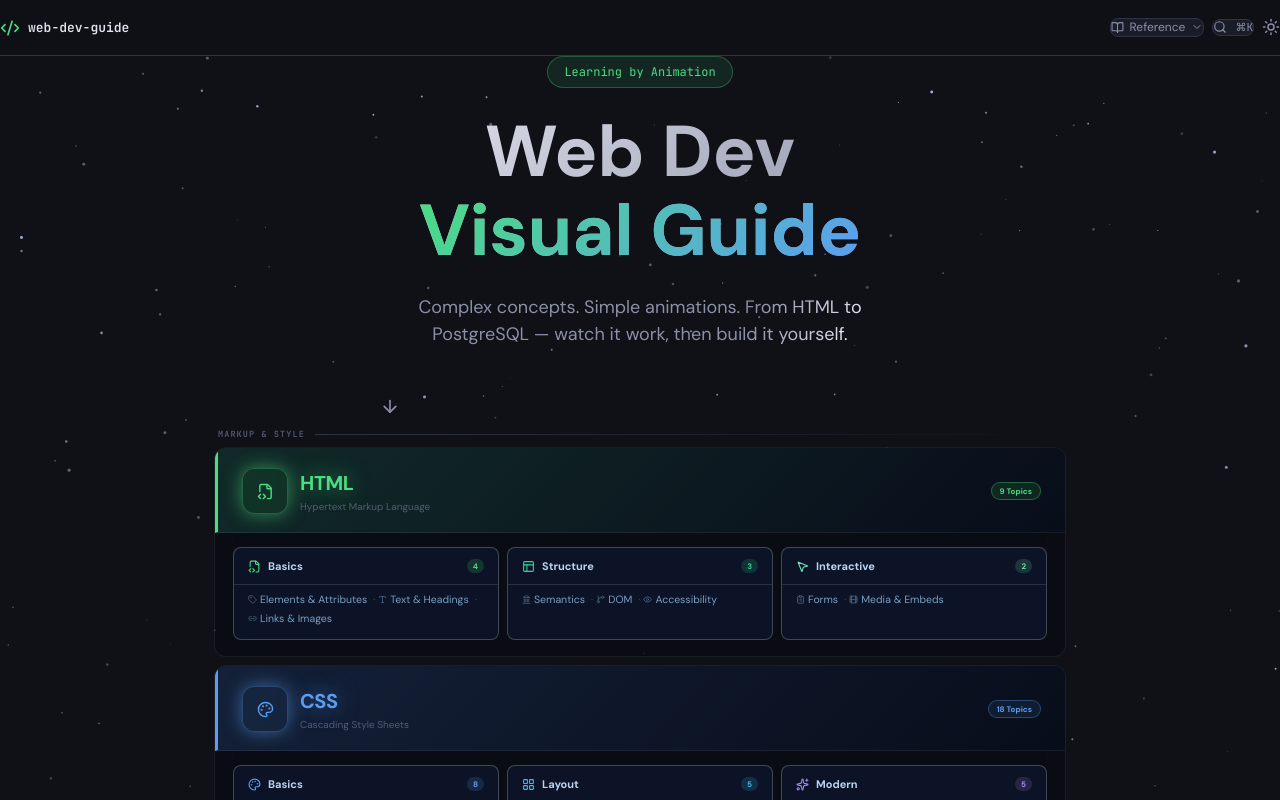
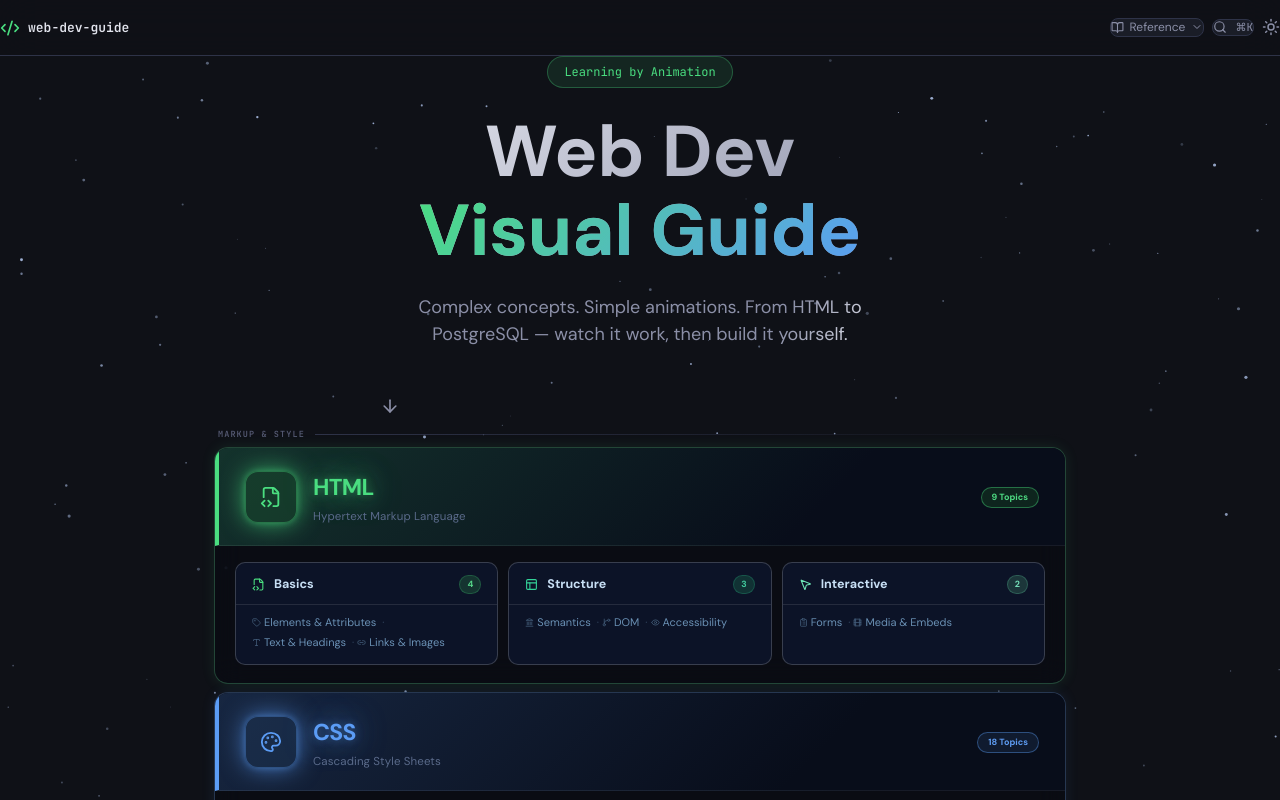
Before and after one commit to jaywee92/web-dev-guide, a React (Vite) app: page /#/ in a window 1280 px wide. Shown: the top 800 px of the page. Built offline with nearby package versions, Linux system fonts and the light colour scheme.

Commit message:
feat: category cards — scan sweep entrance, bigger icons/text, stronger resting borders

```diff
--- a/src/index.css
+++ b/src/index.css
@@ -72,8 +72,15 @@ code, pre, .mono { font-family: var(--font-mono); }
 /* ── Galaxy Homepage ──────────────────────────────── */
 
 @keyframes fadeUp {
-  from { opacity: 0; transform: translateY(16px); }
+  from { opacity: 0; transform: translateY(18px); }
   to   { opacity: 1; transform: translateY(0); }
+}
+
+@keyframes tsec-scan {
+  0%   { transform: translateX(-110%); opacity: 0; }
+  8%   { opacity: 1; }
+  92%  { opacity: 1; }
+  100% { transform: translateX(210%); opacity: 0; }
 }
 
 .group-label {
@@ -98,48 +105,53 @@ code, pre, .mono { font-family: var(--font-mono); }
 .tsec {
   position: relative;
   overflow: hidden;
-  border-radius: 12px;
+  border-radius: 14px;
   background: rgba(7, 9, 19, 0.42);
   backdrop-filter: blur(14px);
   -webkit-backdrop-filter: blur(14px);
-  border: 1px solid rgba(255, 255, 255, 0.07);
+  border: 1px solid color-mix(in srgb, var(--tc) 22%, rgba(255,255,255,0.06));
+  box-shadow: 0 0 14px color-mix(in srgb, var(--tc) 10%, transparent);
   --mx: 50%; --my: 50%;
-  transition: border-color .35s, background .35s, transform .4s ease;
+  transition: border-color .35s, background .35s, box-shadow .35s, transform .4s ease;
   transform-style: preserve-3d;
   will-change: transform;
   animation: fadeUp 0.45s ease both;
+  animation-delay: calc(var(--idx, 0) * 80ms);
 }
 .tsec:hover {
   background: rgba(10, 13, 25, 0.52);
-  border-color: color-mix(in srgb, var(--tc) 28%, rgba(255,255,255,0.08));
+  border-color: color-mix(in srgb, var(--tc) 42%, rgba(255,255,255,0.1));
+  box-shadow: 0 0 28px color-mix(in srgb, var(--tc) 18%, transparent);
 }
 
-/* Spotlight overlay */
+/* Scan sweep — runs once on load, then disappears */
 .tsec::after {
   content: '';
   position: absolute;
-  inset: 0;
-  border-radius: 12px;
+  top: 0; bottom: 0; left: 0;
+  width: 55%;
   pointer-events: none;
-  z-index: 0;
-  background: radial-gradient(circle 200px at var(--mx) var(--my),
-    color-mix(in srgb, var(--tc) 6%, transparent) 0%,
-    transparent 65%);
-  opacity: 0;
-  transition: opacity .3s;
+  z-index: 5;
+  background: linear-gradient(90deg,
+    transparent 0%,
+    color-mix(in srgb, var(--tc) 16%, transparent) 35%,
+    color-mix(in srgb, var(--tc) 32%, rgba(255,255,255,0.07)) 50%,
+    color-mix(in srgb, var(--tc) 16%, transparent) 65%,
+    transparent 100%);
+  animation: tsec-scan 0.9s ease both;
+  animation-delay: calc(var(--idx, 0) * 80ms + 300ms);
 }
-.tsec:hover::after { opacity: 1; }
 
-/* Border glow overlay */
+/* Border glow overlay (hover) */
 .tsec::before {
   content: '';
   position: absolute;
   inset: -1px;
-  border-radius: 13px;
+  border-radius: 15px;
   pointer-events: none;
   z-index: 1;
-  background: radial-gradient(circle 130px at var(--mx) var(--my),
-    color-mix(in srgb, var(--tc) 32%, transparent) 0%,
+  background: radial-gradient(circle 150px at var(--mx) var(--my),
+    color-mix(in srgb, var(--tc) 36%, transparent) 0%,
     transparent 62%);
   opacity: 0;
   transition: opacity .35s;
@@ -156,43 +168,47 @@ code, pre, .mono { font-family: var(--font-mono); }
   z-index: 2;
   display: flex;
   align-items: center;
-  gap: 12px;
-  padding: 20px 24px 18px;
+  gap: 16px;
+  padding: 22px 26px 20px;
   background: linear-gradient(135deg,
-    color-mix(in srgb, var(--tc) 14%, #080d1a),
-    #080d1a);
+    color-mix(in srgb, var(--tc) 18%, #080d1a),
+    #080d1a 70%);
   border-bottom: 1px solid rgba(255, 255, 255, 0.06);
-  border-left: 3px solid var(--tc);
+  border-left: 4px solid var(--tc);
+  overflow: hidden;
 }
 .tsec-icon {
-  width: 46px;
-  height: 46px;
-  border-radius: 12px;
+  width: 52px;
+  height: 52px;
+  border-radius: 13px;
   flex-shrink: 0;
-  background: color-mix(in srgb, var(--tc) 12%, rgba(0,0,0,0.3));
-  border: 1px solid color-mix(in srgb, var(--tc) 30%, transparent);
+  background: color-mix(in srgb, var(--tc) 15%, rgba(0,0,0,0.3));
+  border: 1px solid color-mix(in srgb, var(--tc) 35%, transparent);
   display: flex;
   align-items: center;
   justify-content: center;
-  box-shadow: 0 0 18px color-mix(in srgb, var(--tc) 55%, transparent);
+  box-shadow: 0 0 24px color-mix(in srgb, var(--tc) 70%, transparent),
+              0 0 6px  color-mix(in srgb, var(--tc) 40%, transparent);
 }
 .tsec-head-text { flex: 1; }
 .tsec-name {
-  font-size: 20px;
+  font-size: 23px;
   font-weight: 800;
   color: var(--tc);
-  letter-spacing: -.02em;
-  text-shadow: 0 0 22px color-mix(in srgb, var(--tc) 60%, transparent);
+  letter-spacing: -.03em;
+  text-shadow: 0 0 30px color-mix(in srgb, var(--tc) 75%, transparent),
+               0 0 8px  color-mix(in srgb, var(--tc) 40%, transparent);
 }
-.tsec-sub { font-size: 10px; color: var(--text-faint); margin-top: 1px; }
+.tsec-sub { font-size: 11.5px; color: #5a6a8a; margin-top: 3px; letter-spacing: .01em; }
 .tsec-badge {
-  font-size: 8px;
+  font-size: 9px;
   font-weight: 800;
-  padding: 2px 8px;
+  padding: 3px 10px;
   border-radius: 20px;
   background: color-mix(in srgb, var(--tc) 14%, rgba(0,0,0,0.4));
-  border: 1px solid color-mix(in srgb, var(--tc) 35%, transparent);
-  color: color-mix(in srgb, var(--tc) 90%, #94a3b8);
+  border: 1px solid color-mix(in srgb, var(--tc) 40%, transparent);
+  color: color-mix(in srgb, var(--tc) 95%, #94a3b8);
+  white-space: nowrap;
 }
 
 /* Subcategory cards container */
@@ -200,9 +216,9 @@ code, pre, .mono { font-family: var(--font-mono); }
   position: relative;
   z-index: 2;
   display: flex;
-  gap: 8px;
+  gap: 10px;
   flex-wrap: wrap;
-  padding: 14px 18px 16px;
+  padding: 16px 20px 18px;
   background: rgba(0, 0, 0, 0.08);
 }
 
@@ -213,8 +229,8 @@ code, pre, .mono { font-family: var(--font-mono); }
 .subcat {
   position: relative;
   overflow: hidden;
-  border: 1px solid rgba(255, 255, 255, 0.22);
-  border-radius: 8px;
+  border: 1px solid rgba(255, 255, 255, 0.18);
+  border-radius: 10px;
   min-width: 160px;
   flex: 1;
   cursor: pointer;
@@ -224,15 +240,15 @@ code, pre, .mono { font-family: var(--font-mono); }
 .subcat:hover {
   background: rgba(18, 28, 58, 0.92);
   border-color: color-mix(in srgb, var(--sc, var(--tc)) 65%, rgba(255,255,255,0.2));
-  box-shadow: 0 0 18px color-mix(in srgb, var(--sc, var(--tc)) 28%, transparent);
-  transform: translateY(-1px);
+  box-shadow: 0 0 20px color-mix(in srgb, var(--sc, var(--tc)) 28%, transparent);
+  transform: translateY(-2px);
 }
 .subcat-top {
   display: flex;
   align-items: center;
-  gap: 7px;
-  padding: 10px 14px 9px;
-  border-bottom: 1px solid rgba(255, 255, 255, 0.12);
+  gap: 9px;
+  padding: 12px 16px 10px;
+  border-bottom: 1px solid rgba(255, 255, 255, 0.1);
 }
 .subcat-emoji {
   font-family: "Apple Color Emoji", "Segoe UI Emoji", "Noto Color Emoji", emoji, sans-serif;
@@ -240,19 +256,20 @@ code, pre, .mono { font-family: var(--font-mono); }
   font-size: 15px;
   line-height: 1;
 }
-.subcat-label { font-size: 11px; font-weight: 700; color: #b8d4f0; }
+.subcat-label { font-size: 12.5px; font-weight: 700; color: #c8dff5; }
 .subcat-cnt {
   margin-left: auto;
-  font-size: 8px;
+  font-size: 9px;
   font-weight: 800;
-  padding: 1px 6px;
+  padding: 2px 7px;
   border-radius: 10px;
   background: color-mix(in srgb, var(--sc, var(--tc)) 18%, #00000033);
-  color: color-mix(in srgb, var(--sc, var(--tc)) 80%, #94a3b8);
+  border: 1px solid color-mix(in srgb, var(--sc, var(--tc)) 22%, transparent);
+  color: color-mix(in srgb, var(--sc, var(--tc)) 85%, #94a3b8);
 }
 .subcat-topics {
-  padding: 6px 14px 10px;
-  font-size: 10.5px;
-  color: #7a9fc4;
+  padding: 8px 16px 12px;
+  font-size: 11px;
+  color: #6a90b4;
   line-height: 1.7;
 }
--- a/src/pages/Home/CategoryGrid.tsx
+++ b/src/pages/Home/CategoryGrid.tsx
@@ -114,7 +114,7 @@ function TechSection({
       className="tsec"
       style={{
         '--tc': color,
-        animationDelay: `${globalIndex * 80}ms`,
+        '--idx': globalIndex,
       } as CSSProperties}
       onMouseEnter={handleMouseEnter}
       onMouseLeave={handleMouseLeaveCard}
@@ -123,7 +123,7 @@ function TechSection({
       {/* Header */}
       <div className="tsec-head">
         <div className="tsec-icon">
-          <Icon size={17} color={color} />
+          <Icon size={22} color={color} />
         </div>
         <div className="tsec-head-text">
           <div className="tsec-name">{meta?.title ?? primaryCategory.title}</div>
```
